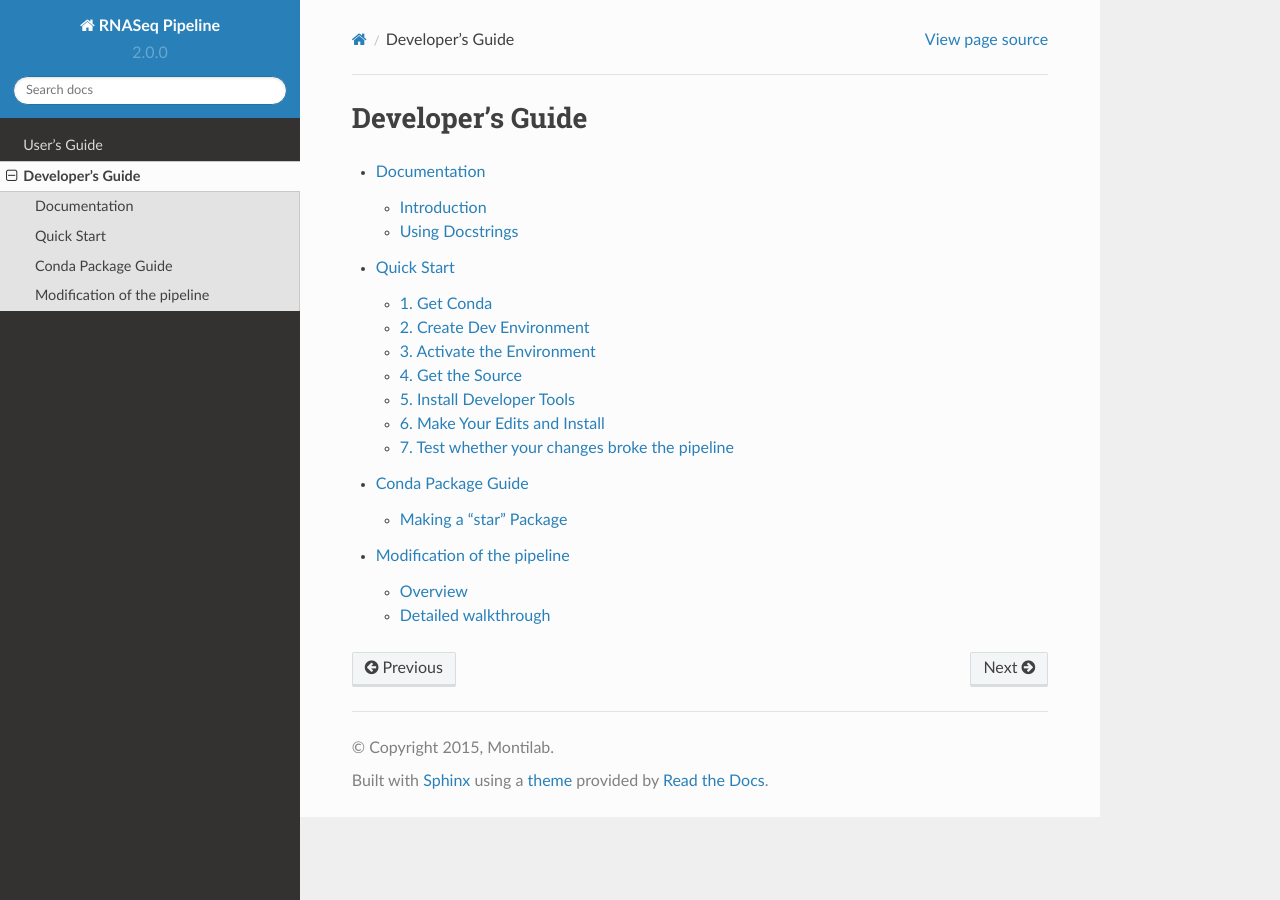
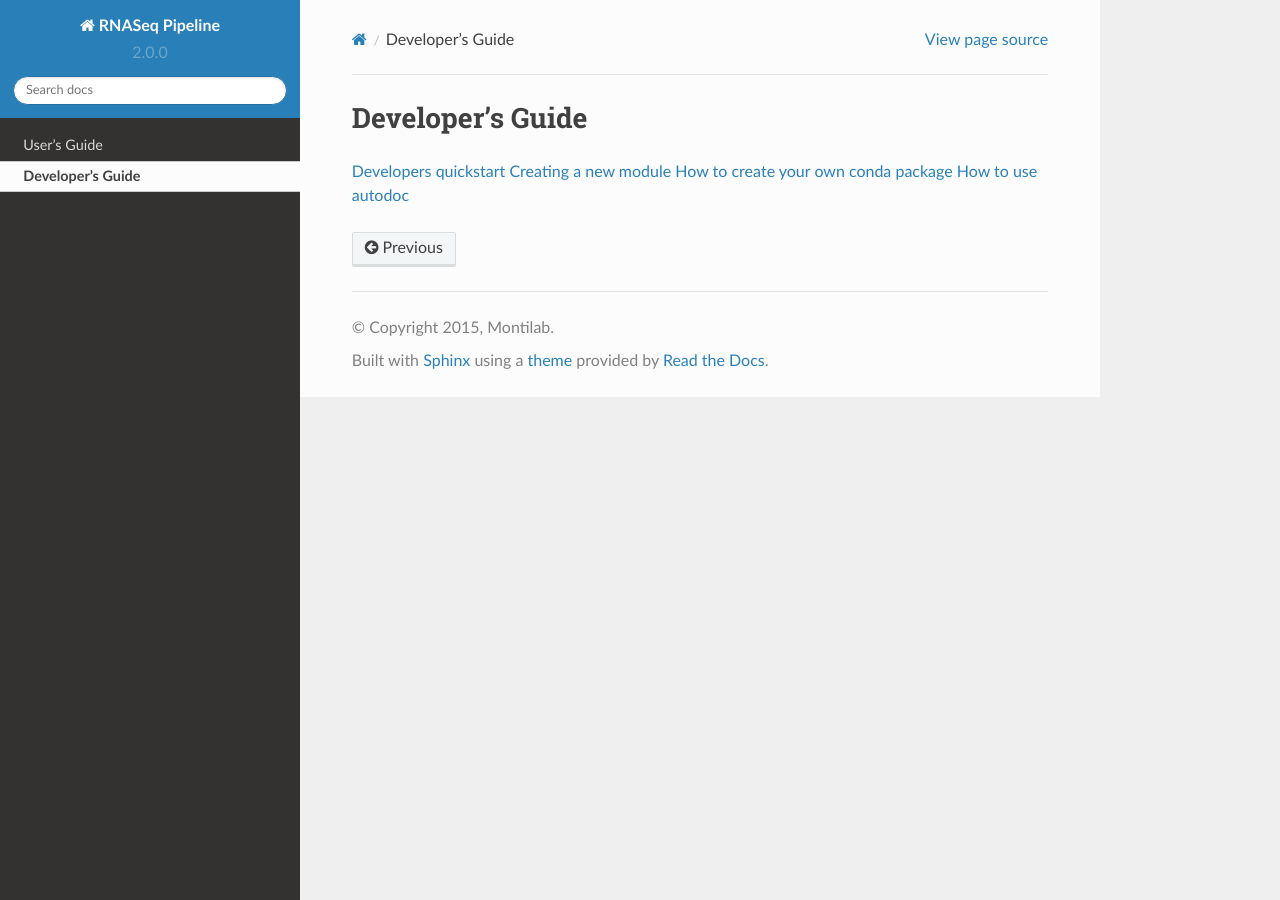
Before and after one commit to tetomonti/Hydra, a Sphinx documentation site: the page built from docs/dev_docs/index.rst, in a window 1280 px wide. Built offline with Sphinx 7.4.7 and the Read the Docs theme 2.0.0, drawn with Linux system fonts in a browser that asks for light colours.

Commit message:
updated documentation part 3

```diff
--- a/docs/dev_docs/index.rst
+++ b/docs/dev_docs/index.rst
@@ -3,10 +3,7 @@
  Developer's Guide
 ===================
 
-.. toctree::
-   :maxdepth: 2
-
-   documentation
-   quickstart
-   making_conda_packages
-   new_module
+`Developers quickstart <docs/user_docs/quickstart.rst>`__
+`Creating a new module <docs/user_docs/new_module.rst>`__
+`How to create your own conda package <docs/user_docs/making_conda_packages.rst>`__
+`How to use autodoc <docs/user_docs/documentation.rst>`__
--- a/docs/user_docs/index.rst
+++ b/docs/user_docs/index.rst
@@ -16,6 +16,13 @@ Table of Contents:
 .. toctree::
    :maxdepth: 2
 
+
    parameters.rst
    running.rst
    output.rst
+
+
+
+`Description of the parameter file <parameters.rst>`__
+`How to run the pipeline <running.rst>`__
+`Pipeline output <output.rst>`__
```
Also changed, not shown: README.rst (+7 -1 lines).
